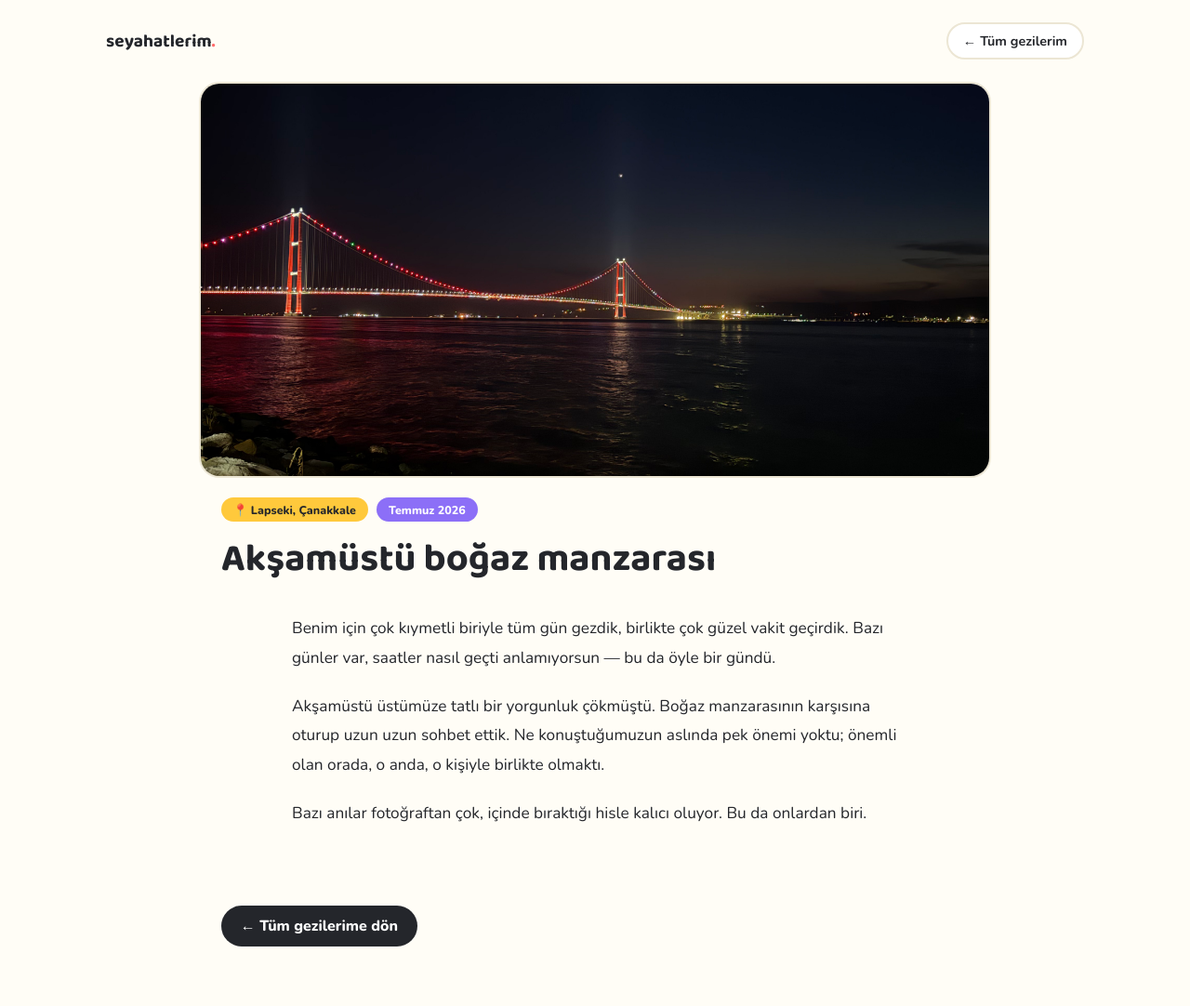
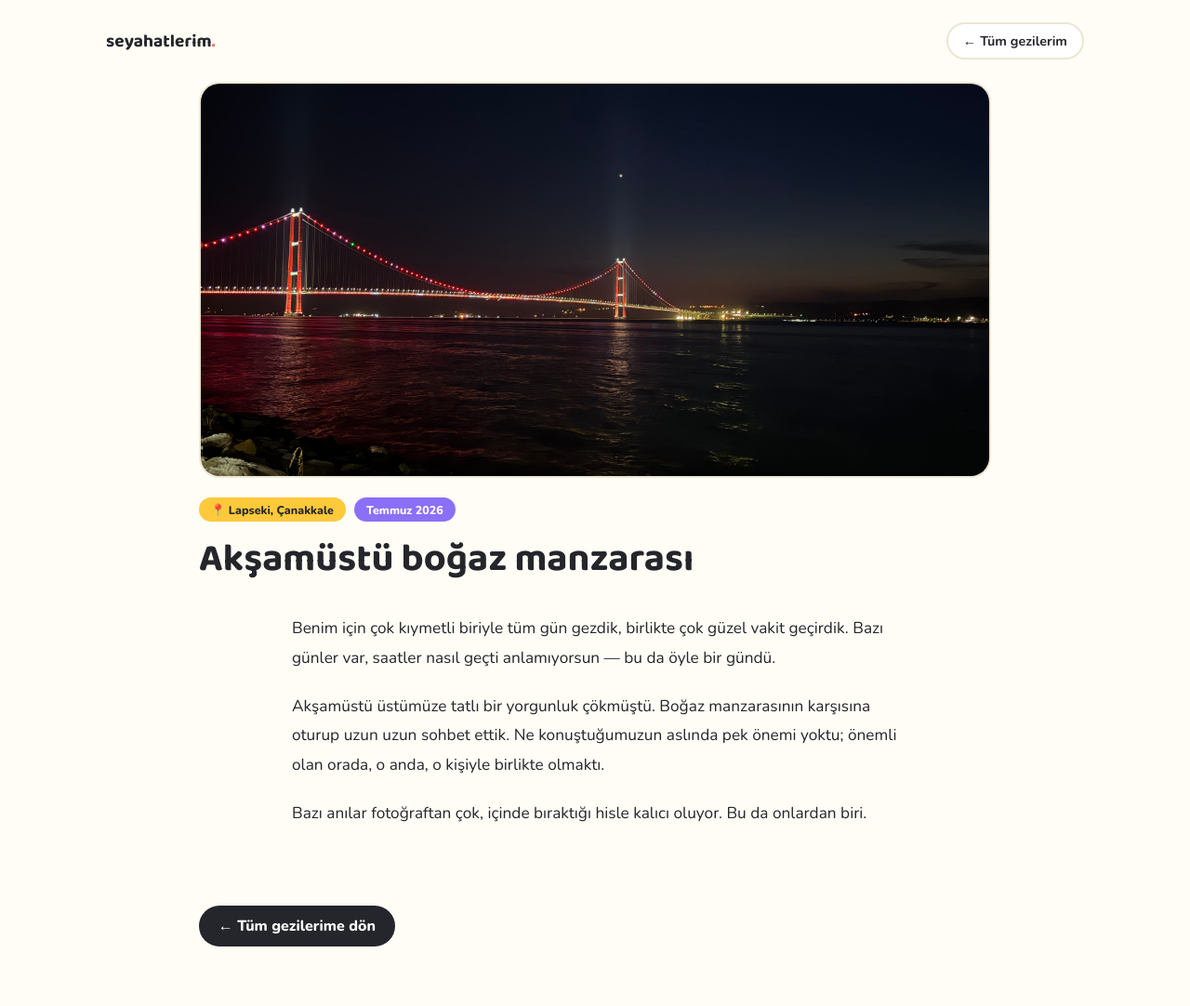
Before and after one commit to sumeyra20/sumeyra20.github.io, a plain HTML site: page lapseki.html in a window 1280 px wide. Shown: the whole page at 93% size. Drawn offline with nearby package versions, Linux system fonts and the light colour scheme.

Commit message:
Update lapseki.html

```diff
--- a/lapseki.html
+++ b/lapseki.html
@@ -16,11 +16,13 @@
 </nav>
 
 <div class="detail-hero">
-  <img class="detail-photo" src="images/lapseki_sayfa.jpg" alt="Lapseki, Çanakkale">  <div class="detail-meta" style="max-width:900px;margin:1.3rem auto 0;padding:0 1.5rem;">
+  <img class="detail-photo" src="images/lapseki_sayfa.jpg" alt="Lapseki, Çanakkale">
+</div>
+
+<div class="detail-meta" style="max-width:900px;margin:1.3rem auto 0;padding:0 1.5rem;">
   <span class="pill" style="background:#ffc93c;color:#24262b">📍 Lapseki, Çanakkale</span>
   <span class="pill" style="background:#8c6ff7">Temmuz 2026</span>
 </div>
-
 <h1 class="detail-title">Akşamüstü boğaz manzarası</h1>
 
 <div class="detail-body">
```
